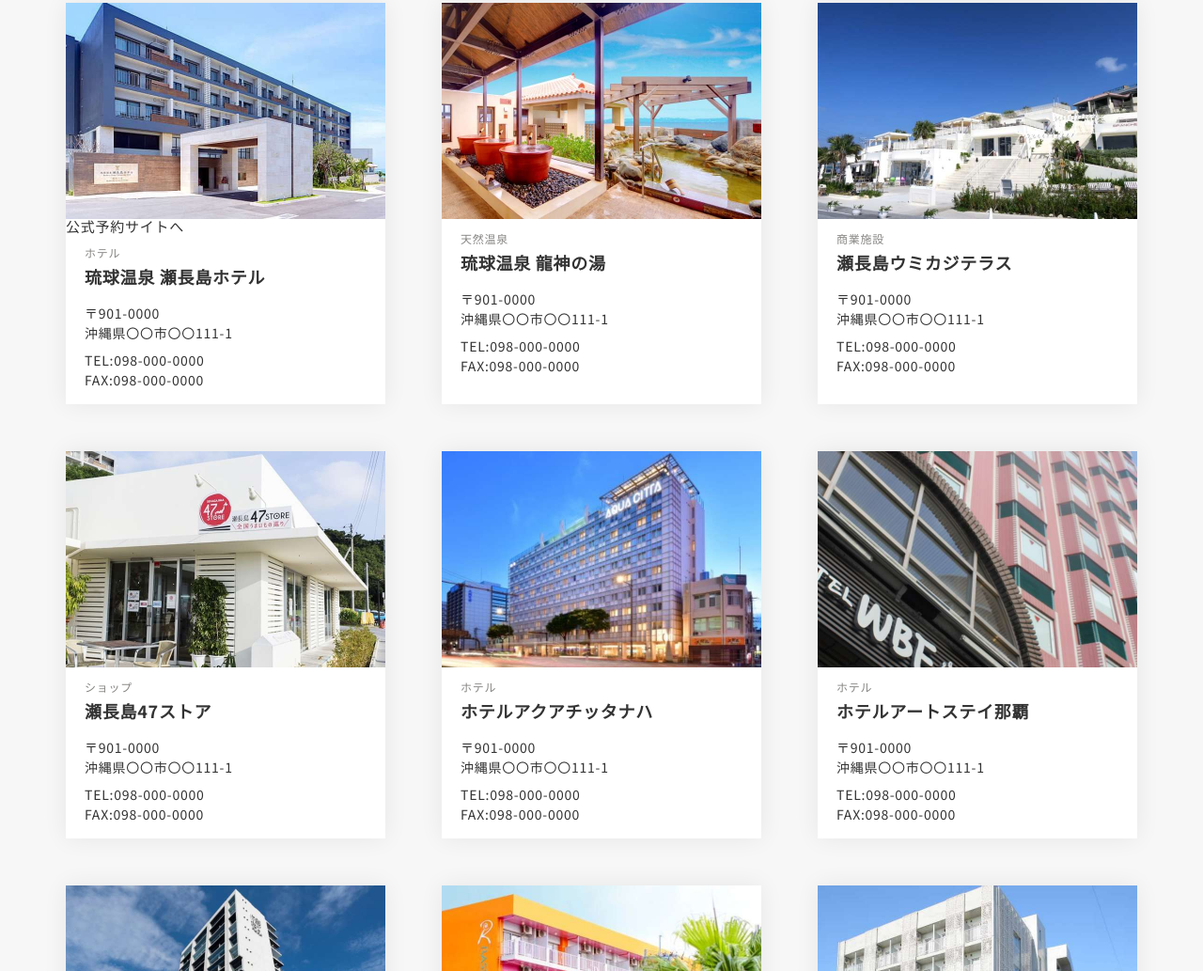
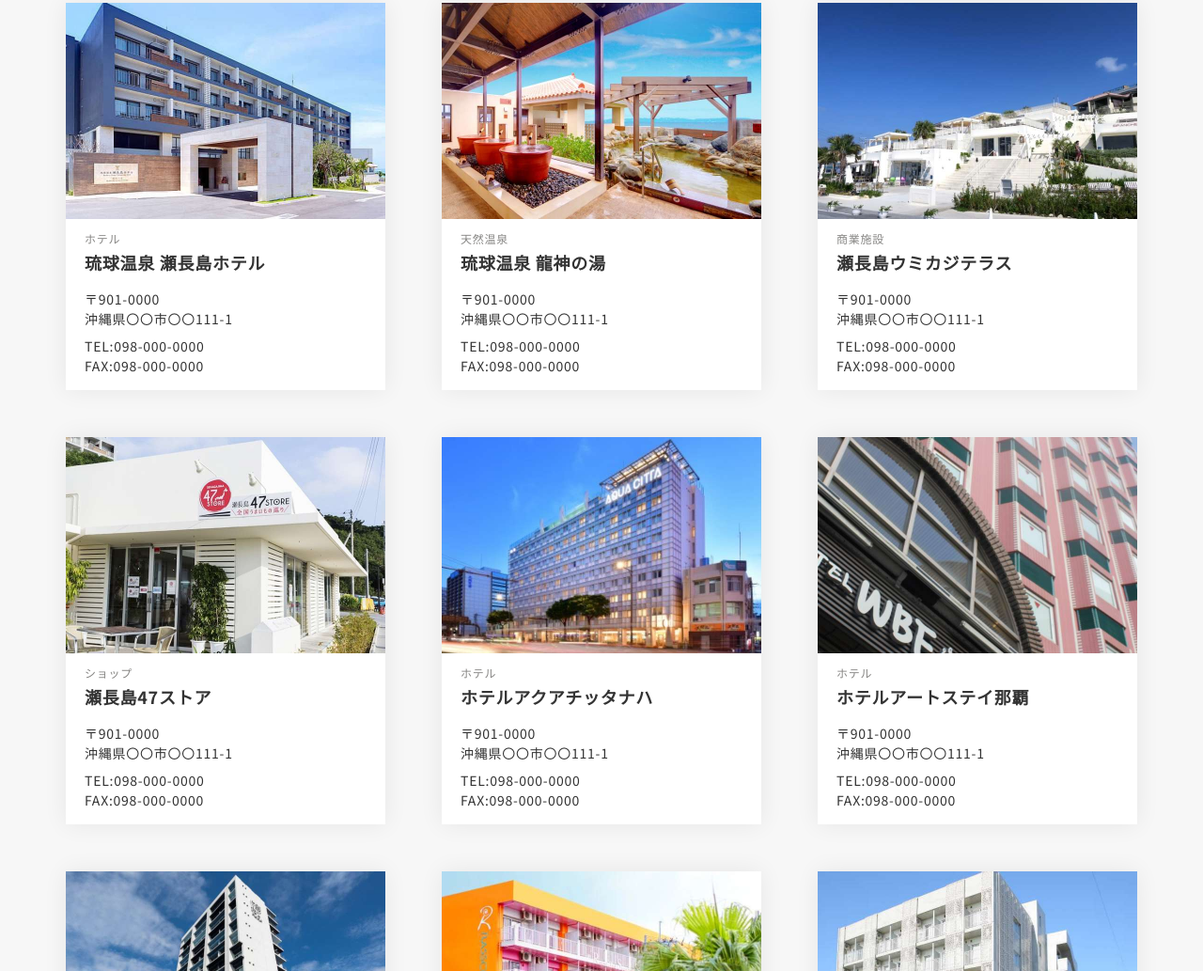
Before and after one commit to mentaikospa/resortryukyu, a plain HTML site: page works.html in a window 1280 px wide. Shown: the part 674-1707 px from the top of the page at 94% size. Drawn offline with nearby package versions, Linux system fonts and the light colour scheme; a script that the page names is missing.

Commit message:
内容変更

```diff
--- a/works.html
+++ b/works.html
@@ -70,9 +70,9 @@
           <a href="#">
             <div class="sample1">
               <figure><img src="images/senagajimahotel@2x.jpg" alt="瀬長島ホテル"></figure>
-              <div class="mask">
+              <!-- <div class="mask">
                 <div class="caption">公式予約サイトへ</div>
-              </div>
+              </div> -->
             </div>
             <div class="work-text">
               <div class="work-category">ホテル</div>
```
